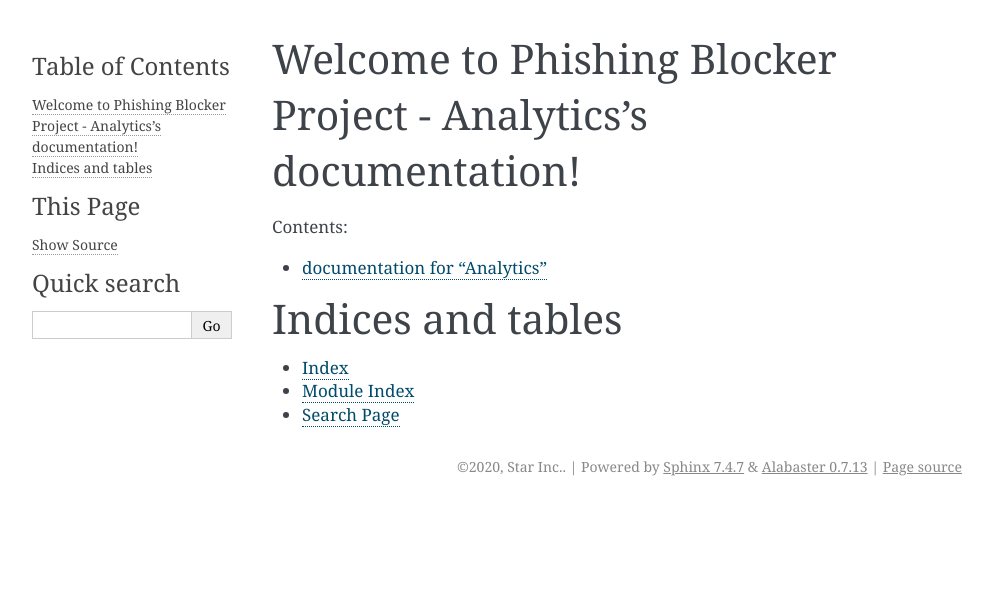
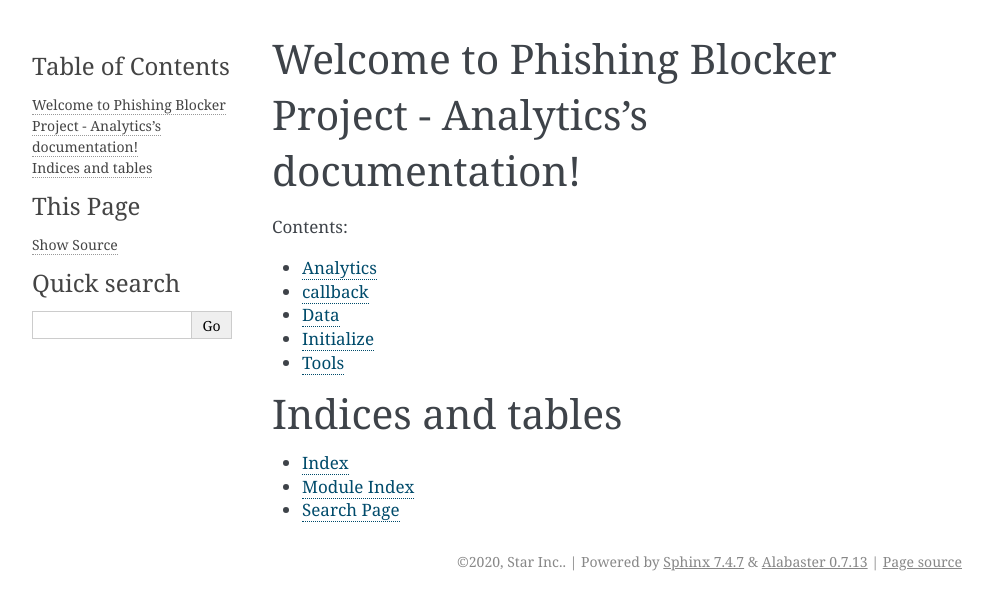
Before and after one commit to meta-star/pbp_analytics, a Sphinx documentation site: the page built from docs/index.rst, in a window 1280 px wide. Shown: the top 610 px of the page, without its empty margins (148-1141 px from the left). Built offline with Sphinx 7.4.7, drawn with Linux system fonts in a browser that asks for light colours.

Commit message:
Update docs

```diff
--- a/docs/analytics.rst
+++ b/docs/analytics.rst
@@ -1,4 +1,4 @@
-documentation for "Analytics"
+Analytics
 =============================
 
 This is something I want to say that is not in the docstring.
--- /dev/null
+++ b/docs/callback.rst
@@ -0,0 +1,6 @@
+callback
+=============================
+
+.. autoclass:: libs.callback.WebServer
+   :members:
+   :private-members:
--- /dev/null
+++ b/docs/data.rst
@@ -0,0 +1,6 @@
+Data
+=============================
+
+.. autoclass:: libs.Data
+   :members:
+   :private-members:
--- a/docs/index.rst
+++ b/docs/index.rst
@@ -11,7 +11,10 @@
    :caption: Contents:
 
    analytics
-
+   callback
+   data
+   initialize
+   tools
 
 Indices and tables
 ==================
--- /dev/null
+++ b/docs/initialize.rst
@@ -0,0 +1,6 @@
+Initialize
+==============================
+
+.. autoclass:: libs.initialize.Initialize
+   :members:
+   :private-members:
--- /dev/null
+++ b/docs/tools.rst
@@ -0,0 +1,6 @@
+Tools
+=============================
+
+.. autoclass:: libs.Tools
+   :members:
+   :private-members:
```
